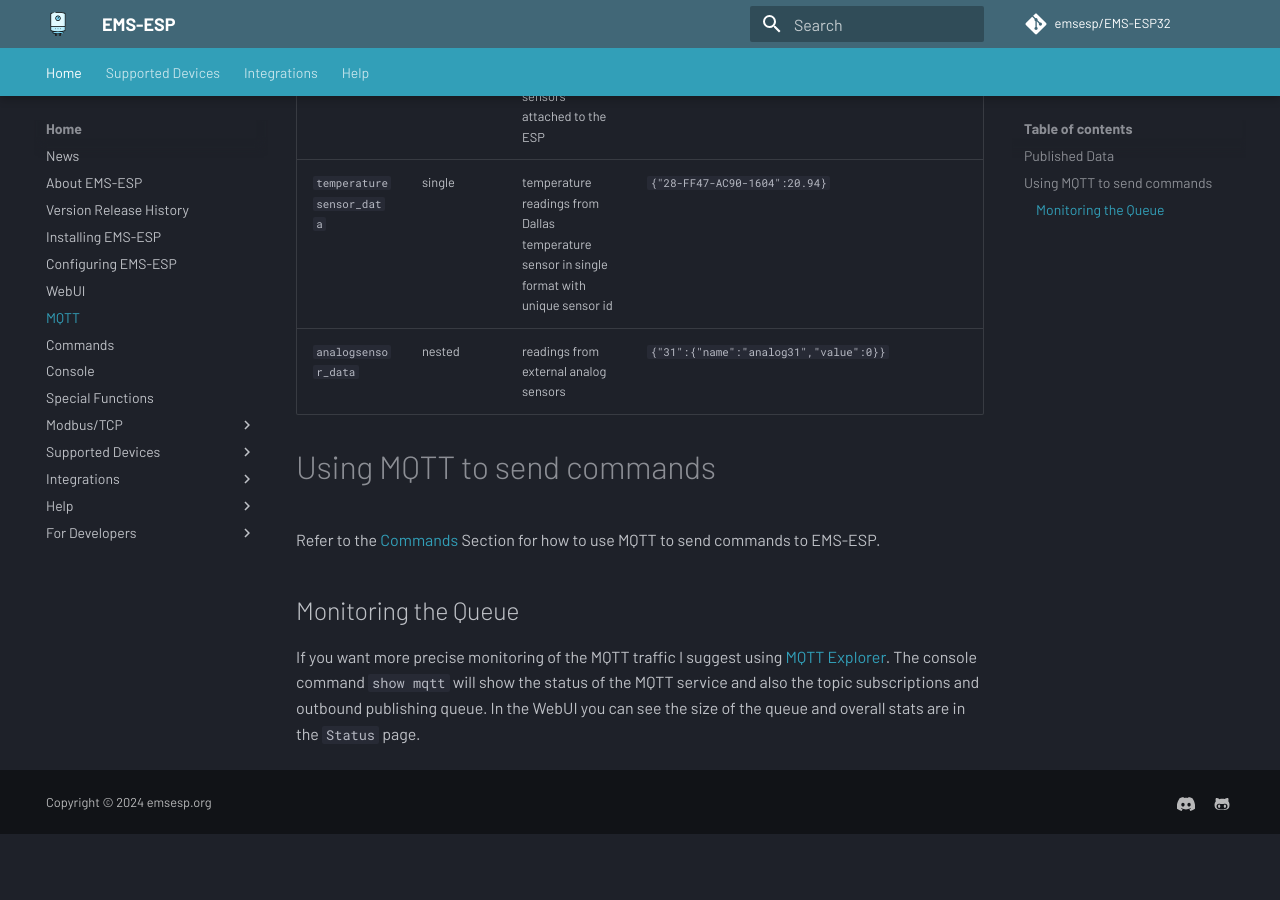
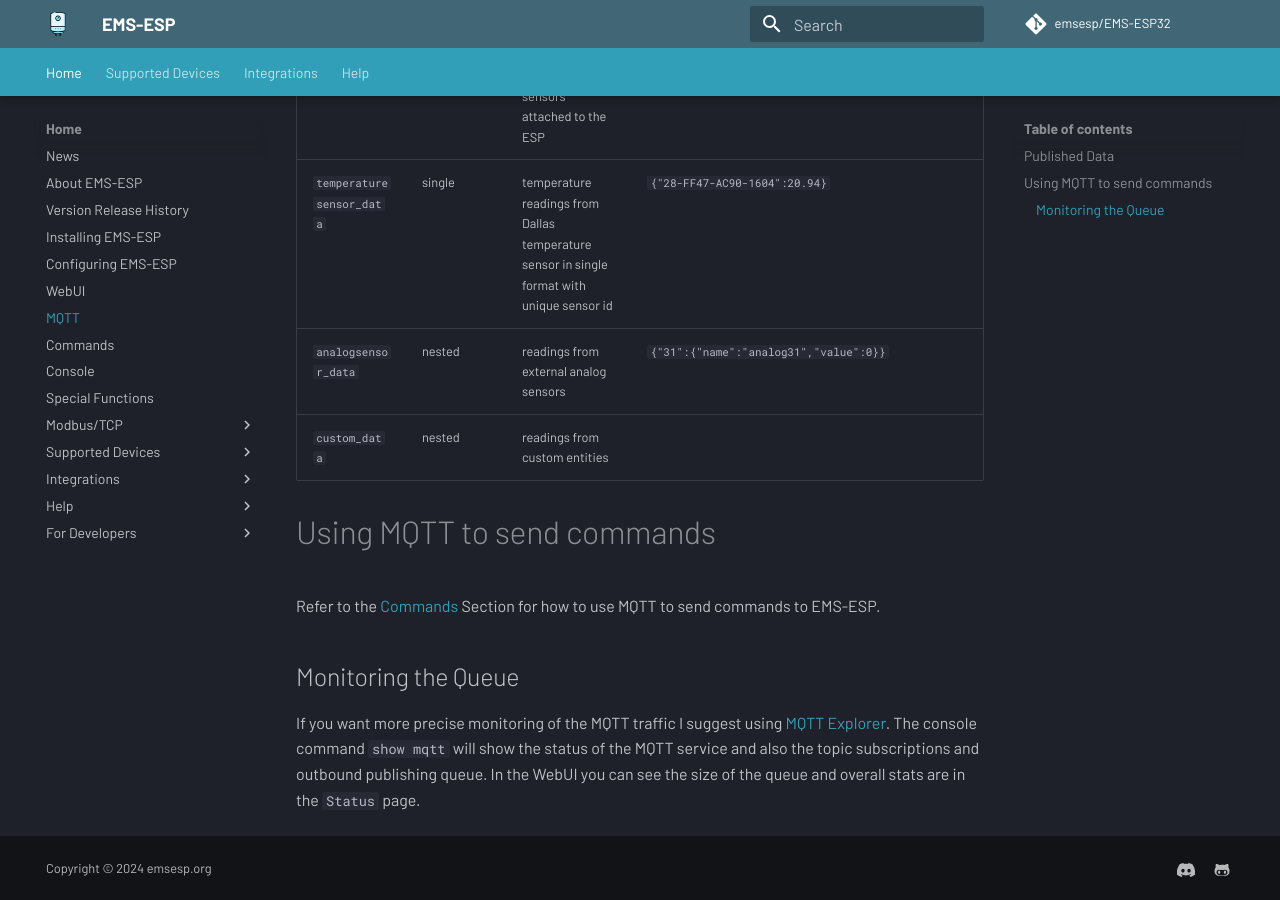
Before and after one commit to emsesp/docs, an MkDocs documentation site: the page built from docs/MQTT.md, in a window 1280 px wide and 900 px high, scrolled down 2554 px. Built offline with MkDocs 1.6.1 and Material for MkDocs 9.7.7, drawn with Linux system fonts in a browser that asks for light colours; comment, search, counter and statistics services are not loaded; before the commit the page ends 3388 px from its top, so only the background shows below that.

Commit message:
add custom_data MQTT and new console command 'set admin password'

```diff
--- a/docs/MQTT.md
+++ b/docs/MQTT.md
@@ -27,6 +27,7 @@
 | `temperaturesensor_data` | nested| temperature readings from any external Dallas temperature sensors attached to the ESP | `{"28-233D-9497-0C03":{"name":"zolder32","temp":19.6}}` |
 | `temperaturesensor_data` | single | temperature readings from Dallas temperature sensor in single format with unique sensor id | `{"28-FF47-AC90-1604":20.94}` |
 | `analogsensor_data` | nested | readings from external analog sensors | `{"31":{"name":"analog31","value":0}}` |
+| `custom_data` | nested | readings from custom entities | |
 
 # Using MQTT to send commands
 
```
Also changed, not shown: docs/Console.md (+1 -0 lines).
